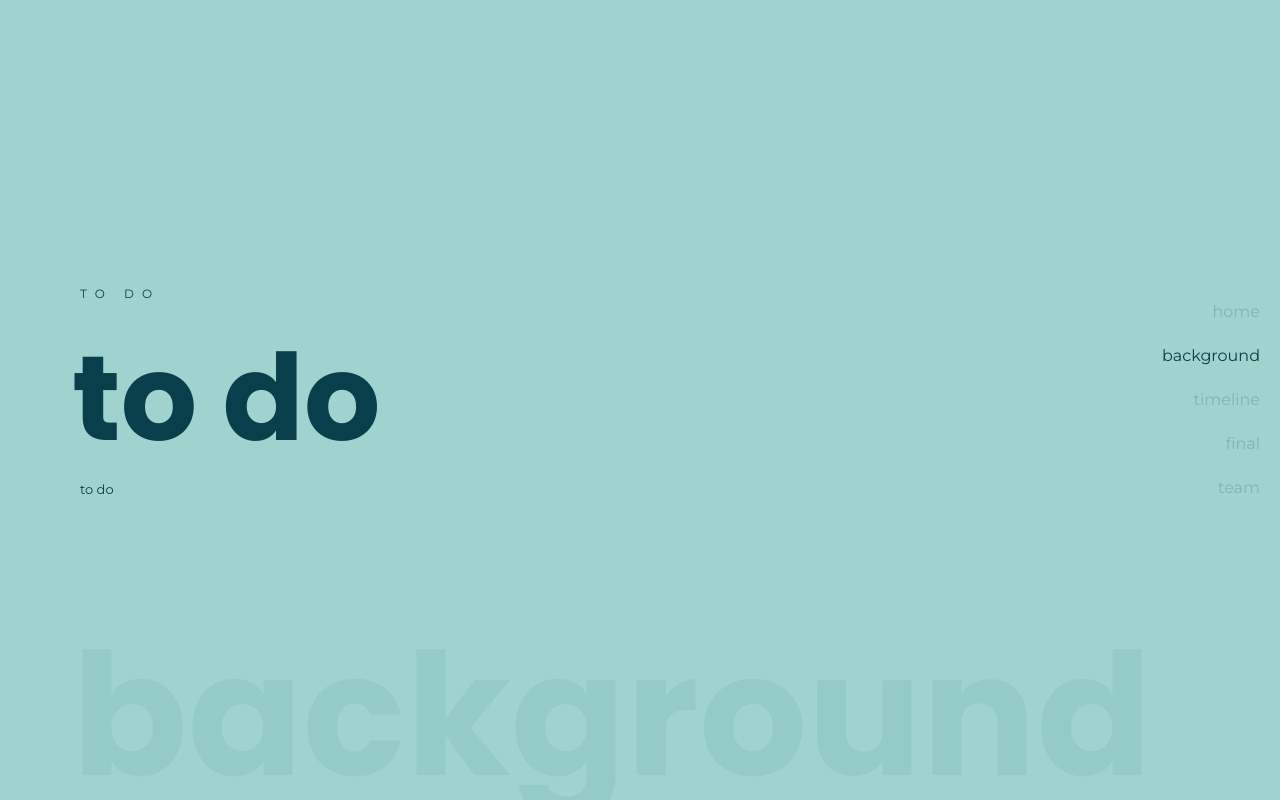
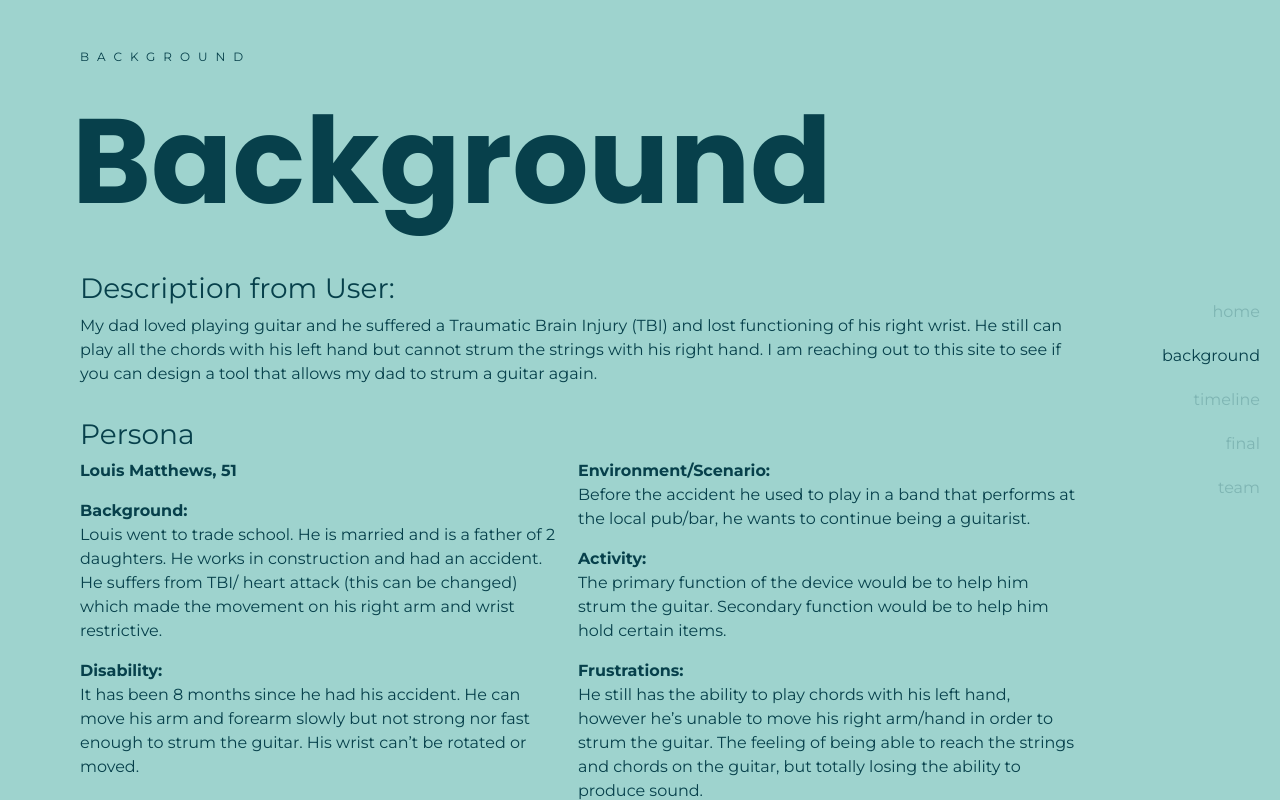
Before and after one commit to MichaelZSong/IAT336-Blog, a plain HTML site: page index.html in a window 1280 px wide. Both pictures are taken after a click on the link "background". Shown: the top 800 px of the page. Drawn offline with nearby package versions, Linux system fonts and the light colour scheme.

Commit message:
Updated background slide and prepared sketch images

```diff
--- a/index.html
+++ b/index.html
@@ -33,9 +33,25 @@
         <div class="flex__container flex--piplup animate--start" data-slide="2">
             <div class="flex__item flex__item--left">
                 <div class="flex__content">
-                    <p class="text--sub">to do</p>
-                    <h1 class="text--big">to do</h1>
-                    <p class="text--normal">to do</p>
+                    <p class="text--sub">background</p>
+                    <h1 class="text--big">Background</h1>
+                    <h3 class="pt-5">Description from User:</h3>
+                    <p>My dad loved playing guitar and he suffered a Traumatic Brain Injury (TBI) and lost functioning of his right wrist. He still can play all the chords with his left hand but cannot strum the strings with his right hand. I am reaching out to this site to see if you can design a tool that allows my dad to strum a guitar again.</p>
+                    <h3 class="pt-3">Persona</h3>
+                    <div class="d-flex gap-3">
+                        <div>
+                            <p><strong>Louis Matthews, 51</strong></p>
+                            <p><strong>Background:</strong><br>Louis went to trade school. He is married and is a father of 2 daughters. He works in construction and had an accident. He suffers from TBI/ heart attack (this can be changed) which made the movement on his right arm and wrist restrictive.</p>
+                            <p><strong>Disability:</strong><br>It has been 8 months since he had his accident. He can move his arm and forearm slowly but not strong nor fast enough to strum the guitar. His wrist can’t be rotated or moved.</p>
+                        </div>
+                        <div>
+                            <p><strong>Environment/Scenario:</strong><br>Before the accident he used to play in a band that performs at the local pub/bar, he wants to continue being a guitarist.</p>
+                            <p><strong>Activity:</strong><br>The primary function of the device would be to help him strum the guitar. Secondary function would be to help him hold certain items.</p>
+                            <p><strong>Frustrations:</strong><br>He still has the ability to play chords with his left hand, however he’s unable to move his right arm/hand in order to strum the guitar. The feeling of being able to reach the strings and chords on the guitar, but totally losing the ability to produce sound.</p>
+                        </div>
+                    </div>
+                    <h3 class="pt-3">Material</h3>
+                    <img src="img/material-poster.jpg" class="img-fluid">
                 </div>
                 <p class="text__background">background</p>
             </div>
--- a/main.css
+++ b/main.css
@@ -56,7 +56,7 @@ body {
 	font-family: 'Montserrat', sans-serif;
 	font-weight: 400;
 	min-height: 100vh;
-	overflow-y: hidden;
+	/* overflow-y: hidden; */
 	overflow-x: hidden;
 }
 
@@ -78,7 +78,7 @@ body {
 	-ms-justify-content: flex-start;
 	-o-justify-content: flex-start;
 	justify-content: flex-start;
-	height: 100vh;
+	min-height: 100vh;
 	width: 100%;
 	z-index: 1;
 }
@@ -120,12 +120,19 @@ body {
 	font-weight: 700;
 	white-space: nowrap;
 	overflow: hidden;
+	z-index: 0;
 }
 
 .flex__item {
 	height: 100vh;
 	color: var(--textcolour);
 	transition: transform 0.1s linear;
+}
+
+.flex__item--oversize {
+	padding: 3rem 0;
+	height: auto;
+	min-height: 100vh;
 }
 
 .flex__item--left {
@@ -239,10 +246,12 @@ a.icon-link {
 
 .flex__content {
 	margin-left: 80px;
-	width: calc(100% - 180px);
+	width: calc(100% - 210px);
+	max-width: 1000px;
 	opacity: 1;
 	transform: translate3d(0, 0, 0);
 	transition: transform 0.2s linear 0.2s, opacity 0.1s linear 0.2s;
+	z-index: 99;
 }
 
 @media (max-width: 767.98px) {
--- a/slider-script.js
+++ b/slider-script.js
@@ -8,6 +8,15 @@ $(document).ready(function () {
 
         $('.slide-nav').removeClass('active');
         $(this).addClass('active');
+
+        var slideValue = $(this).attr('data-slide');
+        console.log(slideValue);
+
+        if (slideValue == 2 || slideValue == 2) {
+            $('.flex__item').addClass('flex__item--oversize');
+        } else {
+            $('.flex__item').removeClass('flex__item--oversize');
+        }
 
         if (current === next) {
             return false;
```
Also changed, not shown: img/cho1.jpg (added), img/cho2.jpg (added), img/cho3.jpg (added), img/ni1.jpg (added), img/ni2.jpg (added), img/ni3.jpg (added), img/ong1.jpg (added), img/song1.jpg (added), img/song2.jpg (added), 1 other file.
